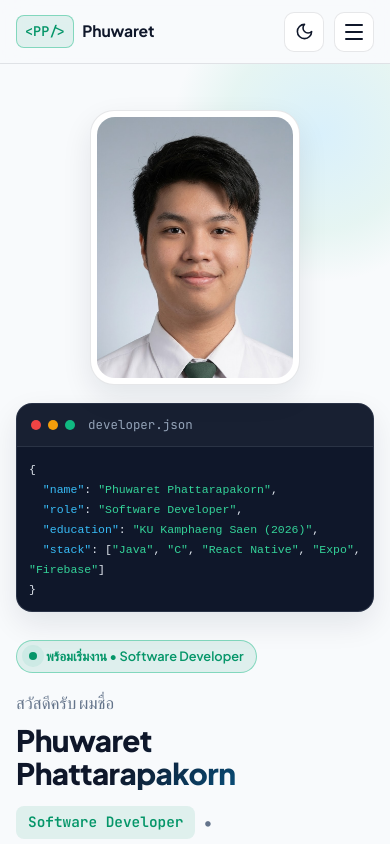
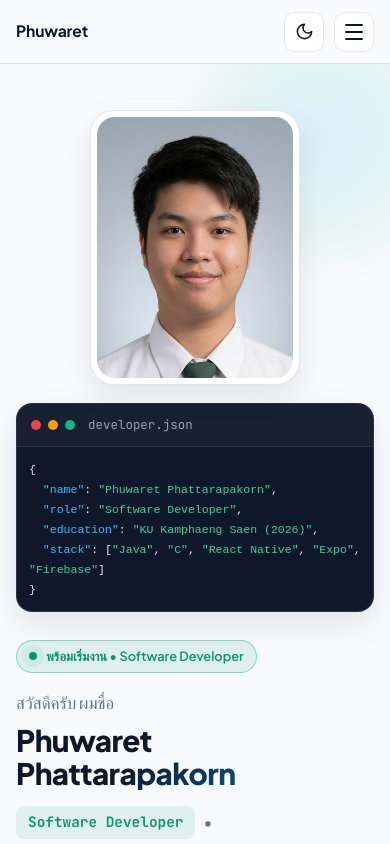
Before and after one commit to kenxd823/My-Portfolio, a plain HTML site: page index.html in a window 390 px wide. Shown: the top 844 px of the page. Drawn offline with Linux system fonts and the light colour scheme; a web font is replaced by a local one.

Commit message:
Remove PP code badges from branding
Simplify the header and footer branding by removing the `<PP/>` badges and their unused CSS styles.

```diff
--- a/css/style.css
+++ b/css/style.css
@@ -196,17 +196,6 @@ ul {
   gap: 10px;
   font-weight: 700;
   font-size: 1.05rem;
-}
-
-.brand-code {
-  font-family: var(--font-mono);
-  font-size: 0.92rem;
-  font-weight: 600;
-  padding: 5px 10px;
-  border-radius: 8px;
-  background: var(--accent-soft);
-  color: var(--accent);
-  border: 1px solid var(--border-strong);
 }
 
 .brand-name {
@@ -1455,11 +1444,6 @@ main {
     gap: 8px;
   }
 
-  .brand-code {
-    font-size: 0.84rem;
-    padding: 4px 8px;
-  }
-
   .status-badge {
     font-size: 0.8rem;
     padding: 5px 12px;
--- a/index.html
+++ b/index.html
@@ -21,7 +21,6 @@
   <header class="header" id="header">
     <div class="container nav-container">
       <a href="#hero" class="brand" aria-label="กลับไปด้านบน">
-        <span class="brand-code">&lt;PP/&gt;</span>
         <span class="brand-name">Phuwaret</span>
       </a>
 
@@ -509,7 +508,6 @@
   <footer class="footer">
     <div class="container footer-inner">
       <div class="footer-brand">
-        <span class="brand-code">&lt;PP/&gt;</span>
         <span>Phuwaret Phattarapakorn — Software Developer</span>
       </div>
       <p class="footer-copy">&copy; <span id="currentYear">2026</span> Phuwaret Phattarapakorn. All rights reserved.</p>
```
